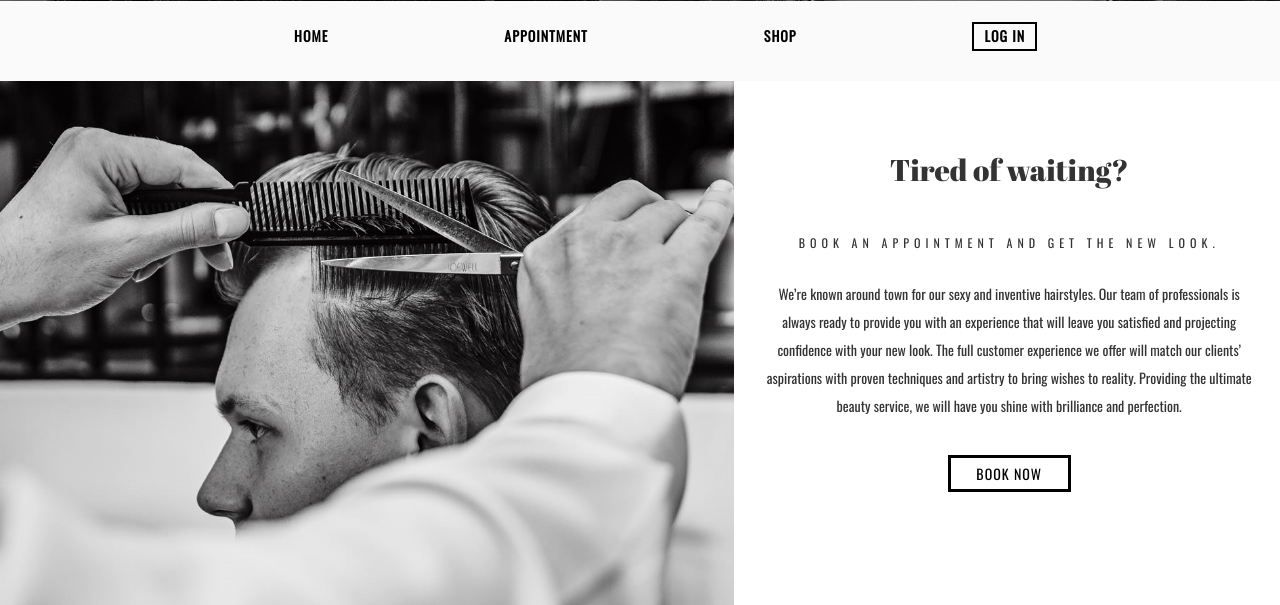
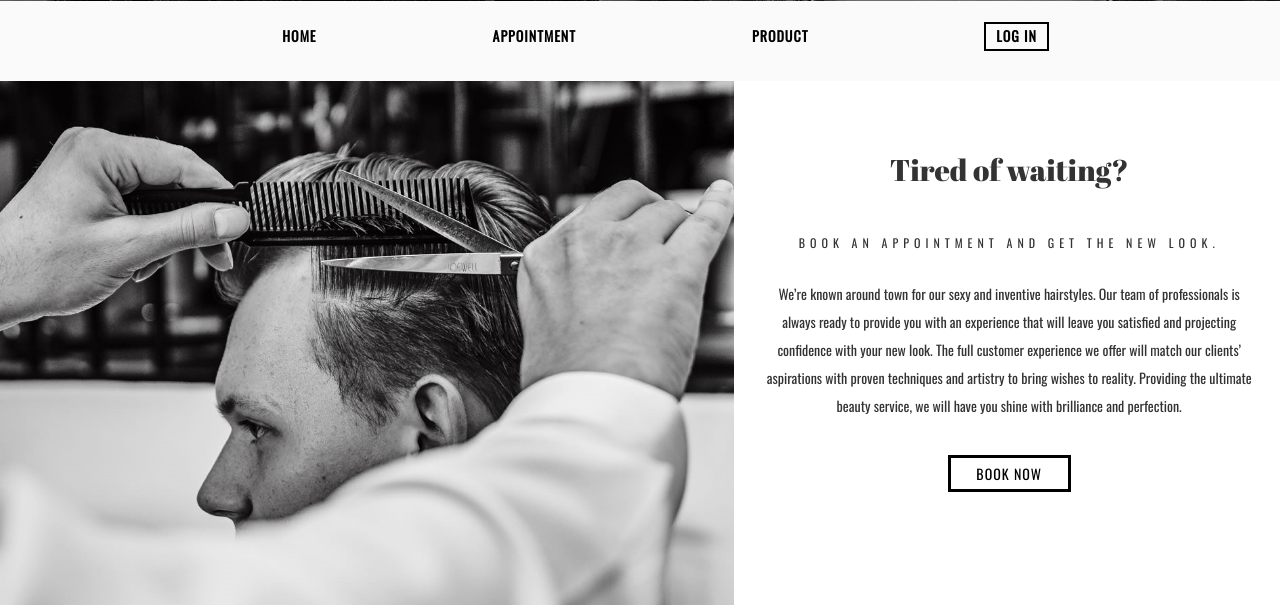
Before and after one commit to Yi98/salon-management-software, a PHP site: page /salon-management-software/ in a window 1280 px wide. Shown: the part 799-1404 px from the top of the page. Run offline with PHP 8.4, Linux system fonts and the light colour scheme.

Commit message:
redirect to index.php after booking appointment

```diff
--- a/index.php
+++ b/index.php
@@ -70,7 +70,7 @@
                     <ul>
                         <li><p><a href="index.php">HOME</a></p></li>
                         <li><p><a href="appointment.php">APPOINTMENT</a></p></li>
-                        <li><p><a href="inventory.php">SHOP</a></p></li>
+                        <li><p><a href="inventory.php">PRODUCT</a></p></li>
 
                         <?php
                             if (isset($_SESSION["id"]) && !empty($_SESSION["id"]) || isset($_SESSION["access_token"])) {
--- a/script.js
+++ b/script.js
@@ -227,6 +227,8 @@ function onConfirmSummary() {
       	if (http.responseText.trim() == "success") {
       		$('#success-booking-modal')
             .modal('show');
+
+            window.location.href = 'index.php';
       	}
       	else if (http.responseText.trim() == "fail") {
 					$('#fail-booking-modal')
```
